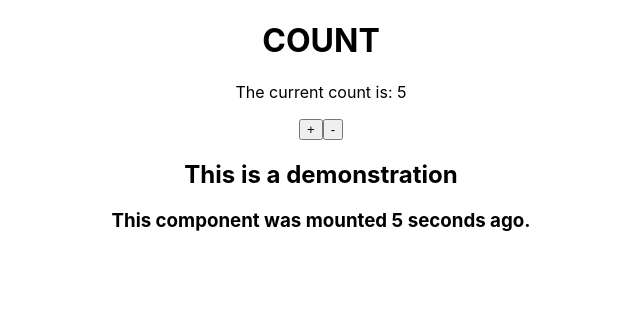
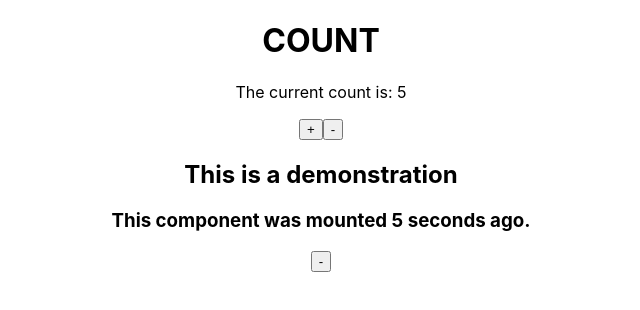
Before and after one commit to matthewmjm/hooks-app, a React (Create React App) app: page / in a window 1280 px wide. Shown: the top 310 px of the page, without its empty margins (319-959 px from the left). Built offline with nearby package versions, Linux system fonts and the light colour scheme.

Commit message:
add a decrement button to the demonstration

```diff
--- a/src/Demonstration.js
+++ b/src/Demonstration.js
@@ -2,11 +2,12 @@ import React from 'react';
 import { useCounter } from './hooks/customHooks';
 
 export default function Demonstration() {
-    const [count] = useCounter(0)
+    const [count, , decrement] = useCounter(0)
     return (
         <div>
             <h2>This is a demonstration</h2>
             <h3>This component was mounted {count} seconds ago.</h3>
+            <button onClick={decrement}> - </button>
         </div>
     )
 }
```
Also changed, not shown: 1 other file (tests, documents, lock files or other folders).
